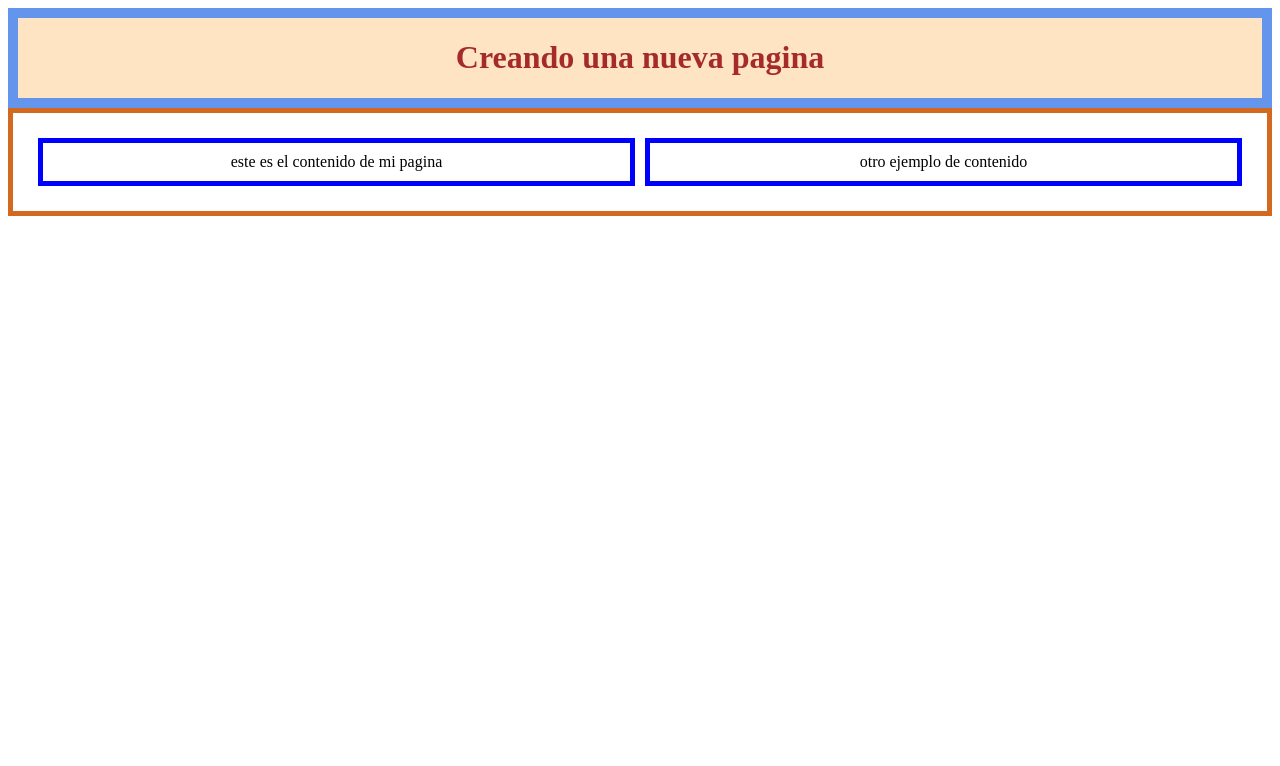
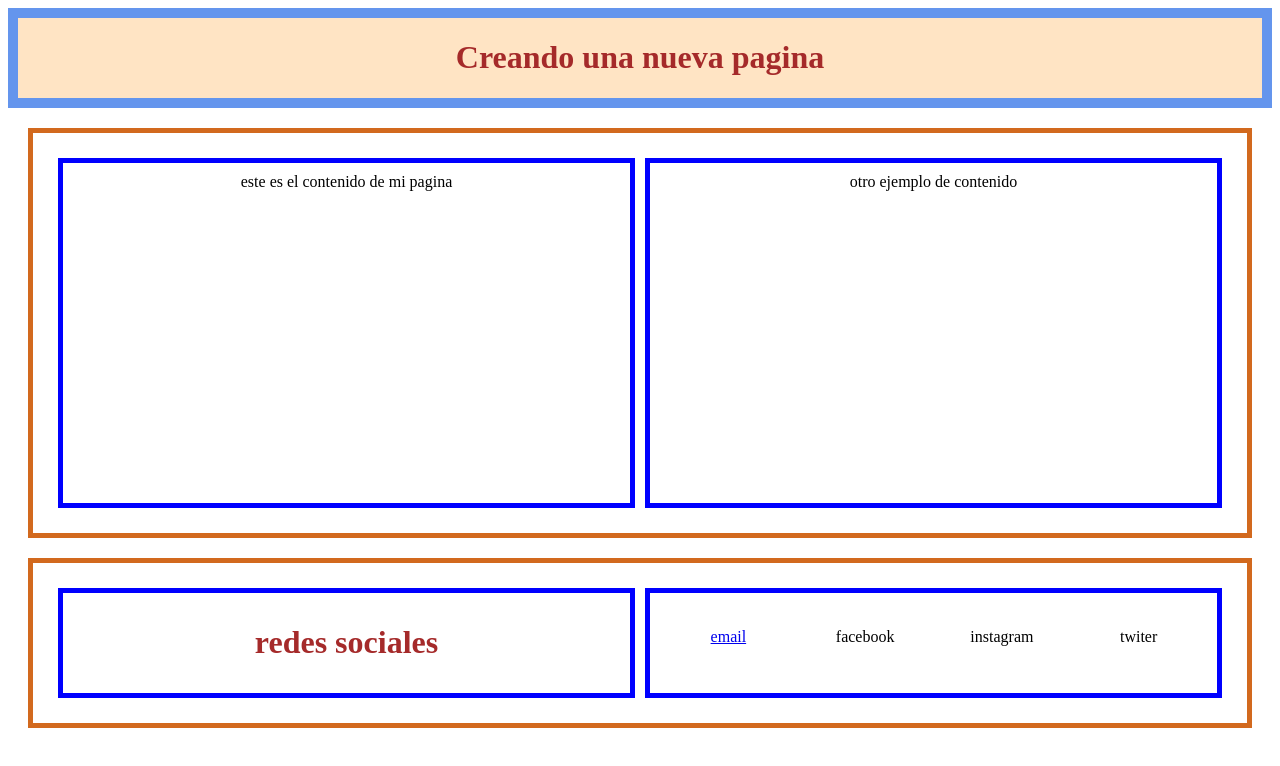
Before and after one commit to chelyvanis1987/progithub, a plain HTML site: page index.html in a window 1280 px wide. Drawn offline with Linux system fonts and the light colour scheme.

Commit message:
Iniciando el footer de mi pagina

```diff
--- a/estilos.css
+++ b/estilos.css
@@ -12,6 +12,8 @@ h1
     border: chocolate solid 5px;
     display: flex;
     padding: 20px;
+    margin: 20px;
+
 }
 .contenido {
     border: solid 5px blue;
@@ -19,6 +21,7 @@ h1
     padding: 10px;
     margin: 5px;
     text-align: center;
+    height: 20em;
 
 }
 .contenido1 {
@@ -29,3 +32,38 @@ h1
     padding: 10px;
 
 }
+footer
+{
+    border: chocolate solid 5px;
+    display: flex;
+    padding: 20px;
+    margin: 20px;
+
+}
+.redes {
+    border: solid 5px blue;
+    width: 50%;
+    margin: 5px;
+    text-align: center;
+    padding: 10px;
+
+}
+.logo {
+    border: solid 5px blue;
+    width: 50%;
+    margin: 5px;
+    padding: 10px;
+    text-align: right;
+    display: inline-flex;
+
+
+}
+li
+{
+width: 100%;
+    list-style: none;
+    margin: 20px;
+    padding: 5px;
+    text-align: center;
+
+}
--- a/index.html
+++ b/index.html
@@ -22,4 +22,17 @@
     </div>
 </div>
 </body>
+<footer>
+    <div class="redes">
+        <h1>redes sociales</h1>
+    </div>
+    <div
+    class="logo">
+
+        <li>  <a href="https://www.facebook.com/vania.marely.3/"> email</a> </li>
+        <li>facebook</li>
+        <li>instagram</li>
+        <li>twiter</li>
+    </div>
+</footer>
 </html>
```
